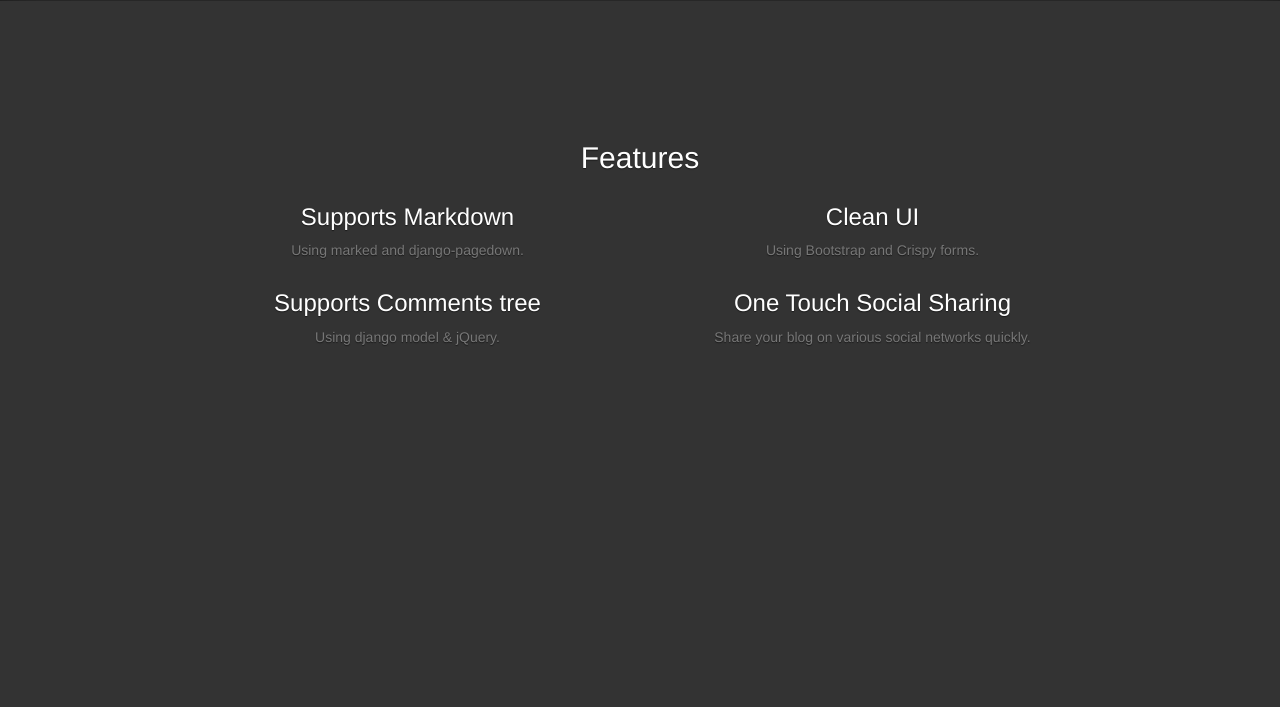
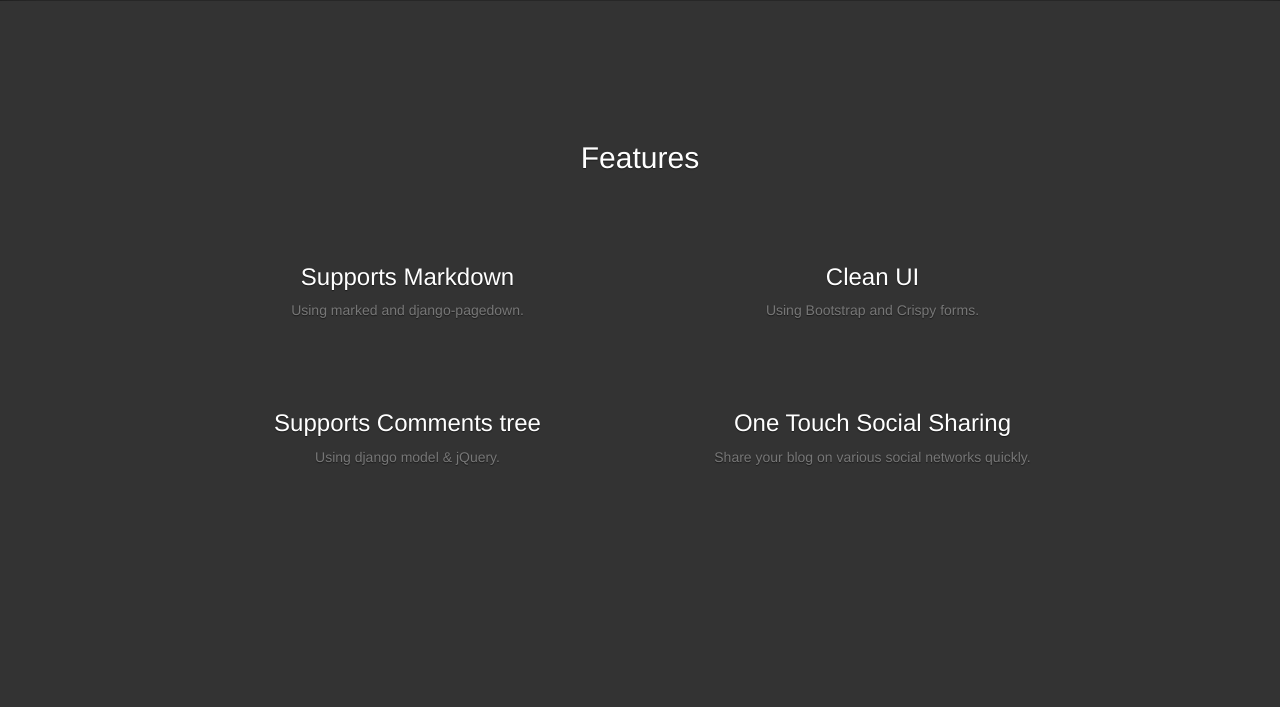
Before and after one commit to TejasBhitle/ProBlogger, a Django app: page / in a window 1280 px wide. Shown: the part 869-1576 px from the top of the page. Run offline with Django 3.2, Linux system fonts and the light colour scheme; parts of the project's set-up code (start-up, migrations or seed data) failed here and were passed over; some libraries are stand-ins or nearby versions.

Commit message:
Tweak Home page layout

```diff
--- a/src/static/css/index.css
+++ b/src/static/css/index.css
@@ -158,3 +158,7 @@ body {
     width: 42rem;
   }
 }
+
+.feature-item {
+	margin-top: 80px;
+}
```
